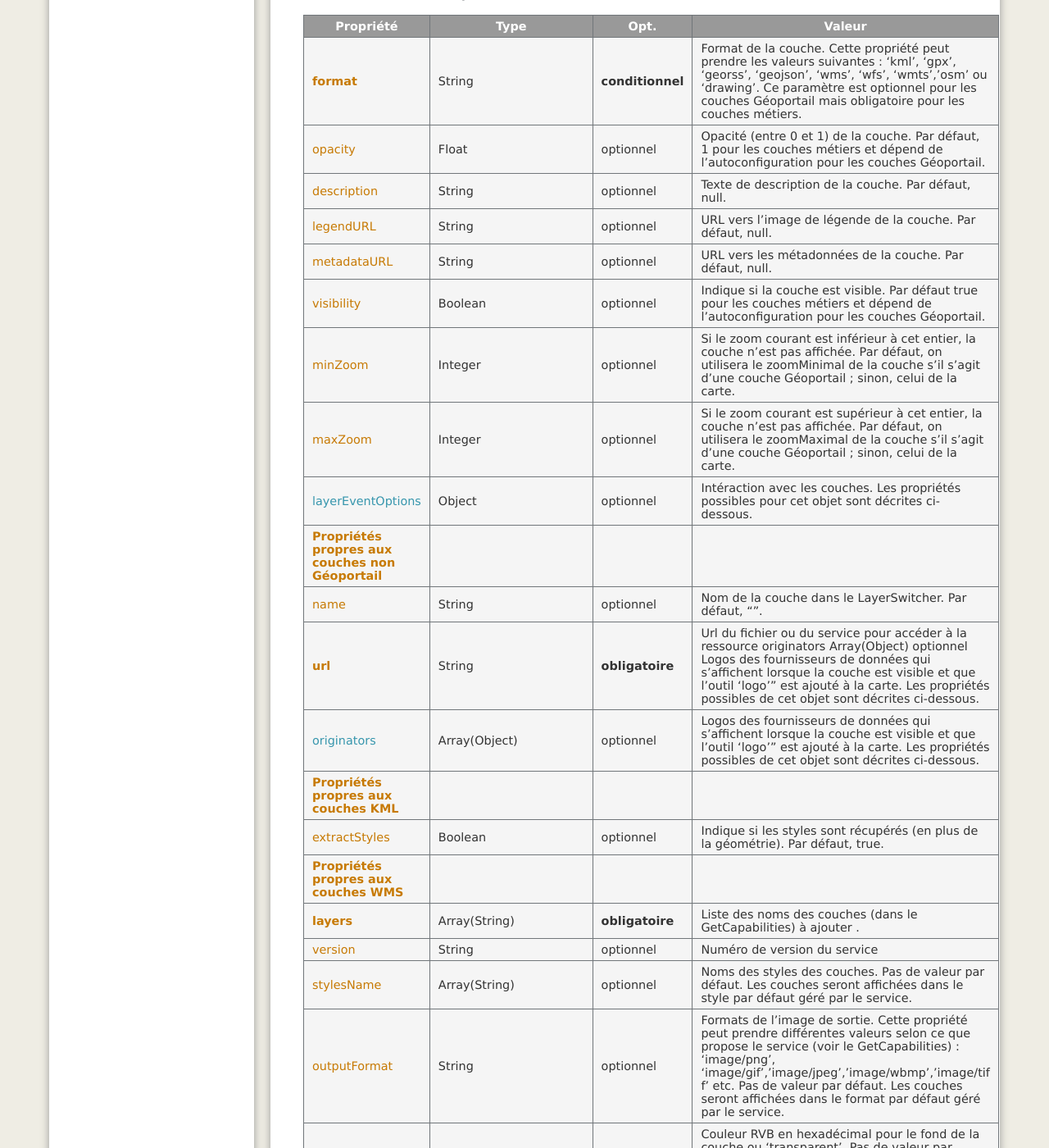
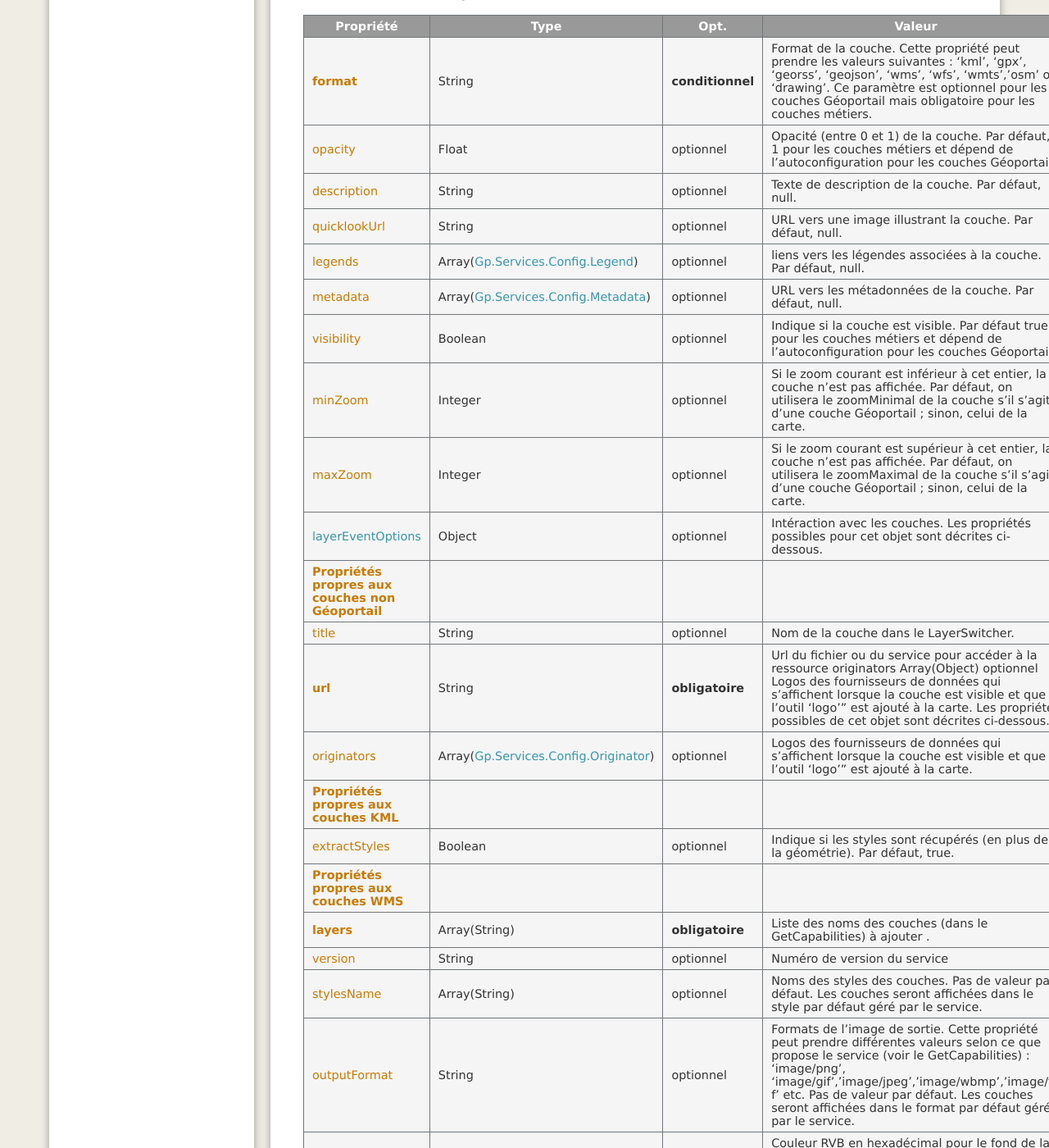
Before and after one commit to IGNF/evolution-apigeoportail, a Jekyll site: the page built from sdk/dd_initialisation-carte.md, in a window 1280 px wide and 1400 px high, scrolled down 5671 px. Shown: the whole window at 82% size. Built offline with Jekyll 4.4.1, drawn with Linux system fonts in a browser that asks for light colours; nearby versions of some CDN libraries; some web fonts are replaced; some of the changed text lies outside the part shown.

Commit message:
correction spec layerOptions : legends, originators, metadata

```diff
--- a/sdk/dd_initialisation-carte.md
+++ b/sdk/dd_initialisation-carte.md
@@ -137,16 +137,17 @@ Propriété | Type | Opt. | Valeur
 **format** | String | **conditionnel** | Format de la couche. Cette propriété peut prendre les valeurs suivantes : 'kml', 'gpx', 'georss', 'geojson', 'wms', 'wfs', 'wmts','osm' ou 'drawing'. Ce paramètre est optionnel pour les couches Géoportail mais obligatoire pour les couches métiers.
 opacity | Float | optionnel | Opacité (entre 0 et 1) de la couche. Par défaut, 1 pour les couches métiers et dépend de l'autoconfiguration pour les couches Géoportail.
 description | String | optionnel | Texte de description de la couche. Par défaut, null.
-legendURL | String | optionnel | URL vers l'image de légende de la couche. Par défaut, null.
-metadataURL | String | optionnel | URL vers les métadonnées de la couche. Par défaut, null.
+quicklookUrl | String | optionnel | URL vers une image illustrant la couche. Par défaut, null.
+legends | Array([Gp.Services.Config.Legend](http://depot.ign.fr/geoportail/bibacces/develop/doc/Gp.Services.Config.Legend.html)) | optionnel | liens vers les légendes associées à la couche. Par défaut, null.
+metadata | Array([Gp.Services.Config.Metadata](http://depot.ign.fr/geoportail/bibacces/develop/doc/Gp.Services.Config.Metadata.html)) | optionnel | URL vers les métadonnées de la couche. Par défaut, null.
 visibility | Boolean | optionnel | Indique si la couche est visible. Par défaut true pour les couches métiers et dépend de l'autoconfiguration pour les couches Géoportail.
 minZoom | Integer | optionnel | Si le zoom courant est inférieur à cet entier, la couche n'est pas affichée. Par défaut, on utilisera le zoomMinimal de la couche s'il s'agit d'une couche Géoportail ; sinon, celui de la carte.
 maxZoom | Integer | optionnel | Si le zoom courant est supérieur à cet entier, la couche n'est pas affichée. Par défaut, on utilisera le zoomMaximal de la couche s'il s'agit d'une couche Géoportail ; sinon, celui de la carte.
 [layerEventOptions](#layerEventOptions) | Object | optionnel | Intéraction avec les couches. Les propriétés possibles pour cet objet sont décrites ci-dessous.
 **Propriétés propres aux couches non Géoportail** | | |
-name | String | optionnel | Nom de la couche dans le LayerSwitcher. Par défaut, "".
+title | String | optionnel | Nom de la couche dans le LayerSwitcher.
 **url** | String | **obligatoire** | Url du fichier ou du service pour accéder à la ressource originators Array(Object) optionnel Logos des fournisseurs de données qui s'affichent lorsque la couche est visible et que l'outil 'logo'" est ajouté à la carte. Les propriétés possibles de cet objet sont décrites ci-dessous.
-[originators](#originators) | Array(Object) | optionnel | Logos des fournisseurs de données qui s'affichent lorsque la couche est visible et que l'outil 'logo'" est ajouté à la carte. Les propriétés possibles de cet objet sont décrites ci-dessous.
+originators | Array([Gp.Services.Config.Originator](http://depot.ign.fr/geoportail/bibacces/develop/doc/Gp.Services.Config.Originator.html)) | optionnel | Logos des fournisseurs de données qui s'affichent lorsque la couche est visible et que l'outil 'logo'" est ajouté à la carte.
 **Propriétés propres aux couches KML** | | |
 extractStyles | Boolean | optionnel | Indique si les styles sont récupérés (en plus de la géométrie). Par défaut, true.
 **Propriétés propres aux couches WMS** | | |
@@ -172,23 +173,10 @@ outputFormat | String | optionnel | Formats de sortie. Cette propriété peut pr
 maxFeatures | Integer | optionnel | Nombre maximal de géométries à ajouter à la carte. Par défaut, 'null' (la valeur est fixée par la librairie cartographique).
 sld | String | optionnel | Fichier sld (uniquement pour WMS et WFS)
 
-<a name="originators"></a>
-
-### Propriétés de l'objet Originator:
-
-
-Propriété | Type | Opt. | Valeur
--|-|-|-|
-logoUrl | String | optionnel | Url du logo du fournisseur de données. Par défaut, une image sera affectée si le paramètre originators est utilisé.
-url | String | optionnel | Url vers laquelle l'internaute sera redirigé lorsqu'il clique sur le logo.
-label | String | optionnel | Texte qui apparaît lorsque l'internaute survole le logo.
-
-
 
 <a name="layerEventOptions"></a>
 
 ### Propriétés de l'objet LayerEventOptions :
-
 
 Propriété | Type | Opt. | Valeur
 -|-|-|-|
```
